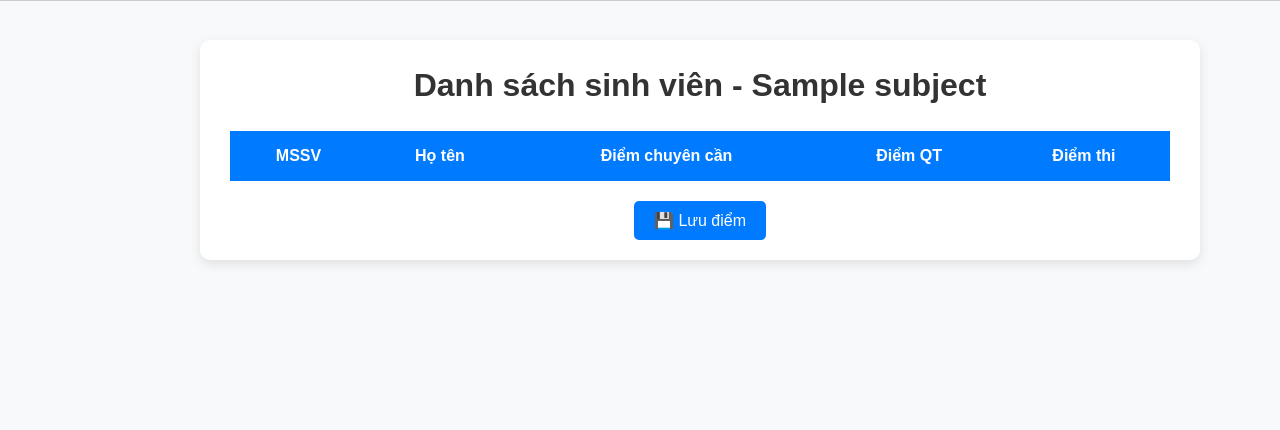
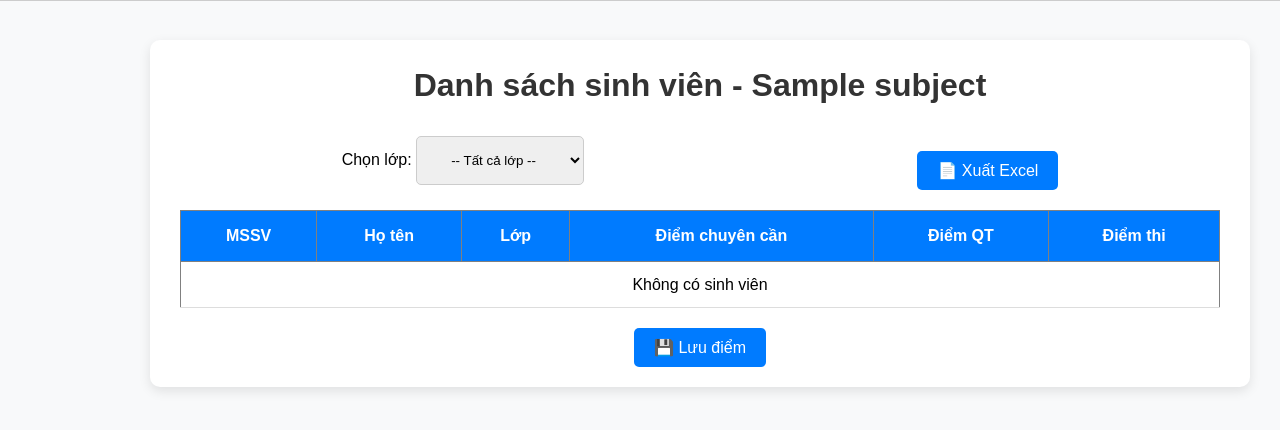
Before and after one commit to ViTrungDev/-EduTrack-manage-Student, a PHP site: page /Handlers/handlerInputPoint.php?subject_id=1 in a window 1280 px wide; the page is wider, and only the part inside the window is pictured. Shown: the part 90-520 px from the top of that part. Run offline with PHP 8.4, Linux system fonts and the light colour scheme; tables that the repository leaves empty or names only in its code hold one stand-in row (values such as "Sample post"); lists and menus that the app fills with data are empty.

Commit message:
update course

```diff
--- a/Handlers/handlerInputPoint.php
+++ b/Handlers/handlerInputPoint.php
@@ -15,6 +15,68 @@ if (!$subject) {
     die("Môn học không tồn tại");
 }
 
+// Lấy danh sách lớp cho dropdown
+$stmtClass = $conn->query("SELECT ClassID, ClassName FROM Class ORDER BY ClassName");
+$classes = $stmtClass->fetchAll(PDO::FETCH_ASSOC);
+
+// Lớp được chọn (nếu có)
+$selected_class = $_GET['class_id'] ?? "";
+
+// ====== XỬ LÝ EXPORT CSV ======
+if (isset($_GET['export'])) {
+    $sqlExport = "
+        SELECT
+            u.UserID AS MSSV,
+            u.FullName AS HoTen,
+            c.ClassName AS Lop,
+            MAX(g.Attendance) AS DiemChuyenCan,
+            MAX(g.Midterm) AS DiemQT,
+            MAX(g.Final) AS DiemThi
+        FROM Enrollments e
+        JOIN Users u ON e.StudentID = u.UserID AND u.Role = 'student'
+        LEFT JOIN Grades g ON e.EnrollmentID = g.EnrollmentID
+        LEFT JOIN Class c ON u.ClassID = c.ClassID
+        WHERE e.SubjectID = :subject_id
+    ";
+    $paramsExp = [':subject_id' => $subject_id];
+    if (!empty($selected_class)) {
+        $sqlExport .= " AND c.ClassID = :class_id";
+        $paramsExp[':class_id'] = $selected_class;
+    }
+    $sqlExport .= " GROUP BY u.UserID, u.FullName, c.ClassName ORDER BY c.ClassName, u.FullName";
+    $stmtExp = $conn->prepare($sqlExport);
+    $stmtExp->execute($paramsExp);
+    $rows = $stmtExp->fetchAll(PDO::FETCH_ASSOC);
+
+    // Xóa bộ đệm để tránh lẫn HTML
+    if (ob_get_level()) {
+        ob_end_clean();
+    }
+
+    // Xuất CSV
+    header('Content-Type: text/csv; charset=UTF-8');
+    header('Content-Disposition: attachment; filename="danhsach_' . $subject_id . '.csv"');
+
+    $output = fopen('php://output', 'w');
+    // Ghi BOM để Excel đọc UTF-8
+    fprintf($output, chr(0xEF) . chr(0xBB) . chr(0xBF));
+    // Ghi tiêu đề
+    fputcsv($output, ['MSSV', 'Họ tên', 'Lớp', 'Điểm chuyên cần', 'Điểm QT', 'Điểm thi'], ';');
+      foreach ($rows as $r) {
+    fputcsv($output, [
+        $r['MSSV'],
+        $r['HoTen'],
+        $r['Lop'],
+        $r['DiemChuyenCan'],
+        $r['DiemQT'],
+        $r['DiemThi']
+    ], ';');
+}
+    fclose($output);
+    exit;
+}
+// ====== END EXPORT CSV ======
+
 // Xử lý khi submit form điểm
 if ($_SERVER['REQUEST_METHOD'] === 'POST') {
     foreach ($_POST['grades'] as $enrollmentID => $data) {
@@ -22,13 +84,11 @@ if ($_SERVER['REQUEST_METHOD'] === 'POST') {
         $midterm    = $data['midterm'] !== '' ? $data['midterm'] : null;
         $final      = $data['final'] !== '' ? $data['final'] : null;
 
-        // Kiểm tra đã có điểm chưa
         $check = $conn->prepare("SELECT GradeID FROM Grades WHERE EnrollmentID = :eid");
         $check->execute([':eid' => $enrollmentID]);
         $grade = $check->fetch();
 
         if ($grade) {
-            // Update
             $update = $conn->prepare("
                 UPDATE Grades
                 SET Attendance = :att, Midterm = :mid, Final = :fin
@@ -41,7 +101,6 @@ if ($_SERVER['REQUEST_METHOD'] === 'POST') {
                 ':eid' => $enrollmentID
             ]);
         } else {
-            // Insert
             $insert = $conn->prepare("
                 INSERT INTO Grades (EnrollmentID, Attendance, Midterm, Final)
                 VALUES (:eid, :att, :mid, :fin)
@@ -54,28 +113,34 @@ if ($_SERVER['REQUEST_METHOD'] === 'POST') {
             ]);
         }
     }
-    header("Location: ../page/pageProgram.php?subject_id=" . urlencode($subject_id));
+    header("Location: handlerInputPoint.php?subject_id=" . urlencode($subject_id) . "&class_id=" . urlencode($selected_class));
     exit;
 }
 
-// Lấy danh sách sinh viên (mỗi MSSV chỉ 1 dòng)
+// SQL lấy danh sách sinh viên
 $sql = "
 SELECT
-    MIN(e.EnrollmentID) AS EnrollmentID, -- Lấy EnrollmentID nhỏ nhất để lưu điểm
+    MIN(e.EnrollmentID) AS EnrollmentID,
     u.UserID AS StudentID,
     u.FullName,
+    c.ClassName,
     MAX(g.Attendance) AS Attendance,
     MAX(g.Midterm) AS Midterm,
     MAX(g.Final) AS Final
 FROM Enrollments e
 JOIN Users u ON e.StudentID = u.UserID AND u.Role = 'student'
 LEFT JOIN Grades g ON e.EnrollmentID = g.EnrollmentID
+LEFT JOIN Class c ON u.ClassID = c.ClassID
 WHERE e.SubjectID = :subject_id
-GROUP BY u.UserID, u.FullName
-ORDER BY u.FullName
 ";
+$params = [':subject_id' => $subject_id];
+if (!empty($selected_class)) {
+    $sql .= " AND c.ClassID = :class_id";
+    $params[':class_id'] = $selected_class;
+}
+$sql .= " GROUP BY u.UserID, u.FullName, c.ClassName ORDER BY c.ClassName, u.FullName";
 $stmt = $conn->prepare($sql);
-$stmt->execute([':subject_id' => $subject_id]);
+$stmt->execute($params);
 $students = $stmt->fetchAll(PDO::FETCH_ASSOC);
 ?>
 <!DOCTYPE html>
@@ -85,6 +150,7 @@ $students = $stmt->fetchAll(PDO::FETCH_ASSOC);
   <meta charset="UTF-8">
   <title>Danh sách SV - <?= htmlspecialchars($subject['SubjectName']) ?></title>
   <link rel="stylesheet" href="../assets/css/global.css">
+</head>
 <style>
 body {
   font-family: Arial, sans-serif;
@@ -94,7 +160,7 @@ $students = $stmt->fetchAll(PDO::FETCH_ASSOC);
 }
 
 .container {
-    max-width: 1000px;
+  max-width: 1100px;
   margin: 40px auto;
   background: white;
   padding: 20px 30px;
@@ -159,28 +225,75 @@ $students = $stmt->fetchAll(PDO::FETCH_ASSOC);
 button:hover {
   background: #0056b3;
 }
+
+.filter {
+  margin-bottom: 20px;
+  display: flex;
+  align-items: center;
+  justify-content: space-around;
+}
+
+select {
+  padding: 15px 30px;
+  border: 1px solid #ccc;
+  border-radius: 5px;
+}
 </style>
-</head>
 
 <body>
   <div class="container">
     <h1>Danh sách sinh viên - <?= htmlspecialchars($subject['SubjectName']) ?></h1>
+
+    <!-- Form chọn lớp -->
+    <div class="filter">
+      <form method="GET" style="display:inline-block;">
+        <input type="hidden" name="subject_id" value="<?= htmlspecialchars($subject_id) ?>">
+        <label>Chọn lớp:</label>
+        <select name="class_id" onchange="this.form.submit()">
+          <option value="">-- Tất cả lớp --</option>
+          <?php foreach ($classes as $class): ?>
+          <option value="<?= htmlspecialchars($class['ClassID']) ?>"
+            <?= ($selected_class == $class['ClassID']) ? 'selected' : '' ?>>
+            <?= htmlspecialchars($class['ClassName']) ?>
+          </option>
+          <?php endforeach; ?>
+        </select>
+      </form>
+
+      <!-- Nút export -->
+      <form method="GET" style="display:inline-block; margin-left:10px;">
+        <input type="hidden" name="subject_id" value="<?= htmlspecialchars($subject_id) ?>">
+        <?php if (!empty($selected_class)): ?>
+        <input type="hidden" name="class_id" value="<?= htmlspecialchars($selected_class) ?>">
+        <?php endif; ?>
+        <input type="hidden" name="export" value="1">
+        <button type="submit">📄 Xuất Excel</button>
+      </form>
+    </div>
+
+    <!-- Bảng điểm -->
     <form method="POST">
-      <table>
+      <table border="1" cellpadding="5" cellspacing="0" width="100%">
         <thead>
           <tr>
             <th>MSSV</th>
             <th>Họ tên</th>
+            <th>Lớp</th>
             <th>Điểm chuyên cần</th>
             <th>Điểm QT</th>
             <th>Điểm thi</th>
           </tr>
         </thead>
         <tbody>
-          <?php foreach ($students as $sv): ?>
+          <?php if (empty($students)): ?>
+          <tr>
+            <td colspan="6">Không có sinh viên</td>
+          </tr>
+          <?php else: foreach ($students as $sv): ?>
           <tr>
             <td><?= htmlspecialchars($sv['StudentID']) ?></td>
             <td><?= htmlspecialchars($sv['FullName']) ?></td>
+            <td><?= htmlspecialchars($sv['ClassName'] ?? '-') ?></td>
             <td><input type="number" step="0.01" name="grades[<?= $sv['EnrollmentID'] ?>][attendance]"
                 value="<?= htmlspecialchars($sv['Attendance'] ?? '') ?>"></td>
             <td><input type="number" step="0.01" name="grades[<?= $sv['EnrollmentID'] ?>][midterm]"
@@ -188,7 +301,7 @@ $students = $stmt->fetchAll(PDO::FETCH_ASSOC);
             <td><input type="number" step="0.01" name="grades[<?= $sv['EnrollmentID'] ?>][final]"
                 value="<?= htmlspecialchars($sv['Final'] ?? '') ?>"></td>
           </tr>
-          <?php endforeach; ?>
+          <?php endforeach; endif; ?>
         </tbody>
       </table>
       <button type="submit">💾 Lưu điểm</button>
--- a/page/dashboard.php
+++ b/page/dashboard.php
@@ -240,7 +240,7 @@ include '../Handlers/Handler_dashboard.php';
       </a>
     </div>
     <div class="manage-item manage-program">
-      <a href="../page/program.php" class="manage-link">
+      <a href="../page/pageProgram.php" class="manage-link">
         <div class="manage_group">
           <p class="group material-symbols-outlined">book_2</p>
           <div class="manage_program-desc">
```
Lines whose indentation alone changed are shown as unchanged.
